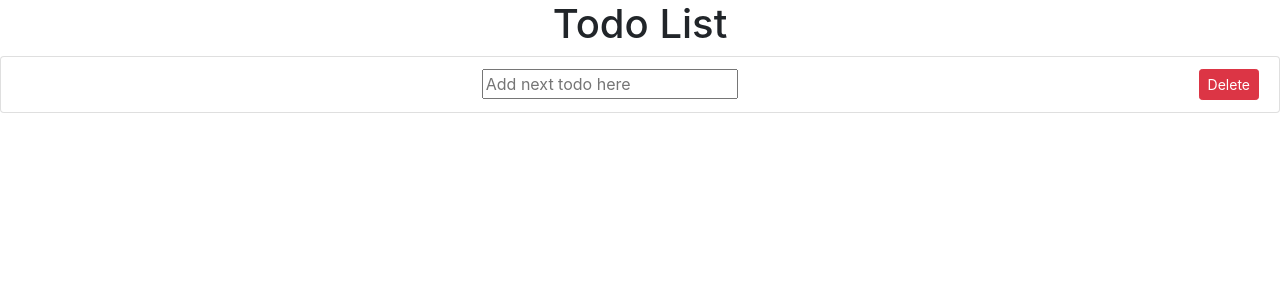
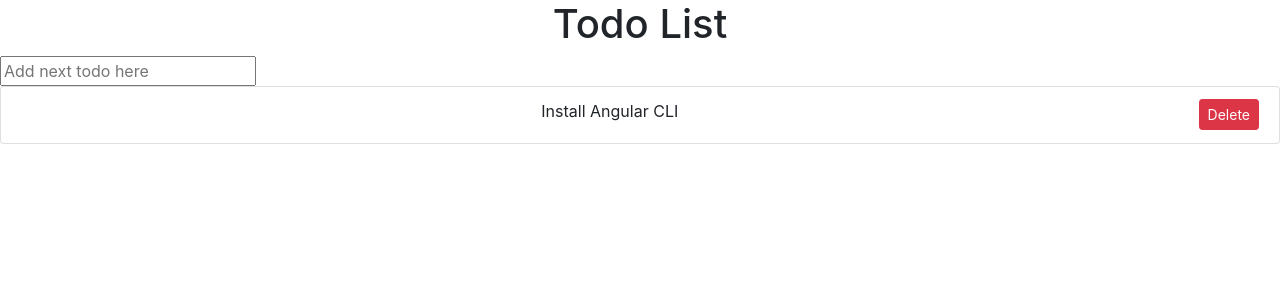
Before and after one commit to saraashleyhs/ToDoApp, an Angular app: page / in a window 1280 px wide. Shown: the top 300 px of the page. Built offline with nearby package versions, Linux system fonts and the light colour scheme.

Commit message:
fixed list

```diff
--- a/src/app/app.component.html
+++ b/src/app/app.component.html
@@ -8,11 +8,11 @@
 <!-- * * * * * * * * * * * * * * * * * * * * * * * * * * * * * * * -->
 
 <h1 align="center">Todo List</h1>
+<input type="text" class="todo-input" placeholder="Add next todo here" [(ngModel)]="todoTitle" (keyup.enter)=addTodo()>
 <ul align="center" class="list-group">
   <li class="list-group-item" *ngFor="let todo of todoList">
       <div class="view">
-          <input type="text" class="todo-input" placeholder="Add next todo here" [(ngModel)]="todoTitle" (keyup.enter)=addTodo()>
-        <label title="todo"></label>
+        <label>{{todo.title}}</label>
         <div class="float-right">
           <button type="button" (click)= deleteTodo(todo) class="btn btn-danger btn-sm">Delete</button>
         </div>
--- a/src/app/app.component.ts
+++ b/src/app/app.component.ts
@@ -26,5 +26,7 @@ export class AppComponent {
       title: this.todoTitle,
       isDone: false
     });
+//reset for the title
+    this.todoTitle = '';
   }
 }
```
